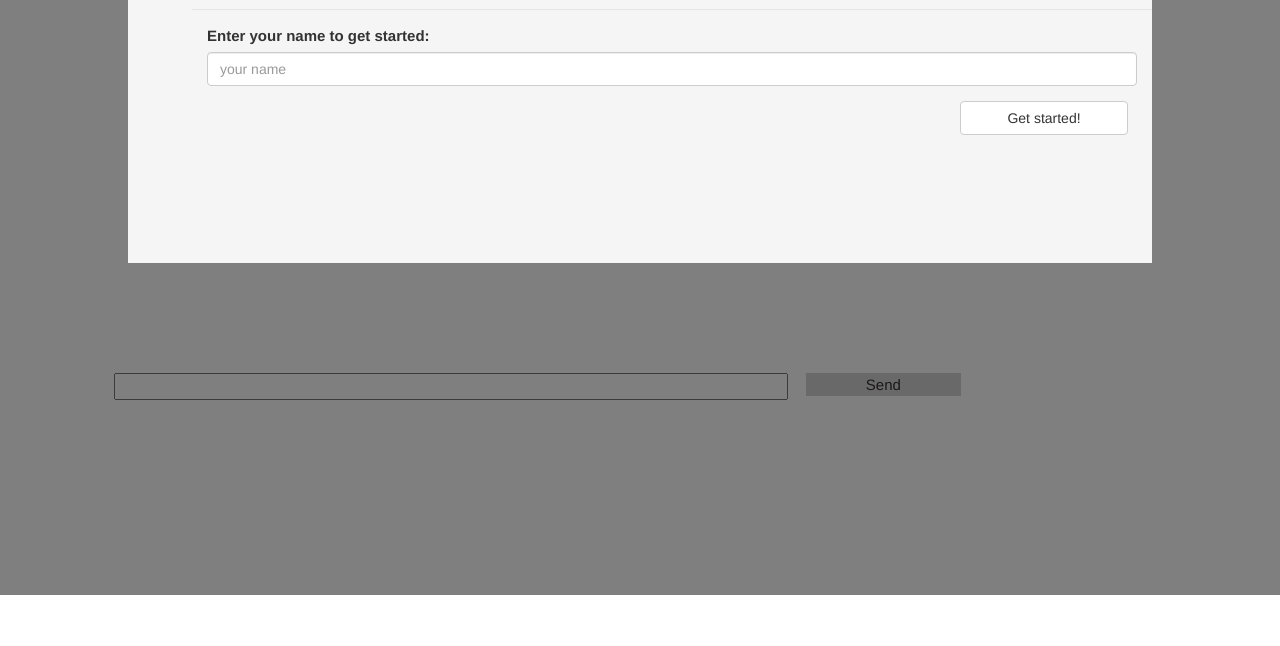
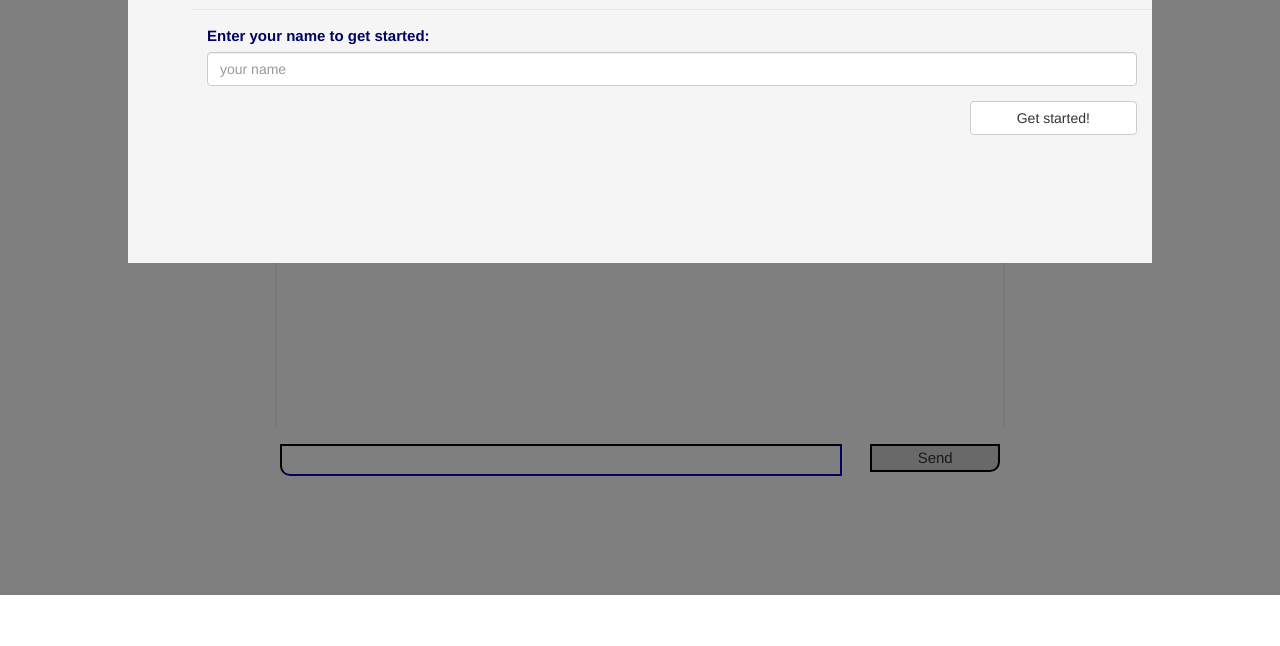
Before and after one commit to mattwarren1234/chat-sockets, a website: page public/index.html in a window 1280 px wide. Shown: the part 205-851 px from the top of the page. Before the commit the page ends 800 px from the top, so only its background shows below. Drawn offline with nearby package versions, Linux system fonts and the light colour scheme; no server answers.

Commit message:
updated styling some

```diff
--- a/public/css/style.css
+++ b/public/css/style.css
@@ -1,16 +1,32 @@
+html {
+    height: 100%;
+    color : rgb(2, 2, 99);
+}
 body {
     margin:8%;
     margin-top:4%;
     font-size:150%;
-    /*background: #949CB1;*/
-    /*color: #324067;*/
+    height: 100%;
+    color : rgb(2, 2, 99);
 }
-#messages { list-style-type: none; margin: 0; padding: 0; }
-#messages li { padding: 5px 10px; }
-#messages li:nth-child(odd) {
-    /*background: #C7CBD6;*/
+input {
+    padding: 3px;
+    border-color : rgb(2, 2, 99);
+}
+.container {
+    height: 100%;
+    max-width: 760px;
 }
 
+#messages { list-style-type: none; margin: 0; padding: 0; }
+
+#messages li { padding: 5px 10px; }
+
+.top {
+    margin: 0 auto;
+    padding-bottom: 5px;
+    border-bottom: 1px solid;
+}
 .top .primary{
     display:inline;
     text-align: left;
@@ -21,13 +37,14 @@ body {
 }
 
 #chatWindow {
-    position:fixed;
-    width:85%;
-    height:60%;
+    margin: 0 auto;
+    height:70%;
+    border-left: 2px solid rgb(239, 239, 239);
+    border-right: 2px solid rgb(239, 239, 239);
 }
 
 #messages{
-    overflow-y: scroll;
+    overflow-y: auto;
     margin-top: 2%;
     margin-bottom: 2%;
     width:100%;
@@ -35,7 +52,6 @@ body {
 }
 
 .modal{
-    /*color: #C7CBD6;*/
     background: whitesmoke;
     font-weight:100;
     margin: 10%;
@@ -45,17 +61,14 @@ body {
     bottom: auto;
 }
 .modal-header h3{
-    /*color: #C7CBD6;*/
     font-weight:100;
 }
 .form-group input{
     font-weight:200;
 }
 #welcomeMessage{
-    /*color: #C7CBD6;*/
 }
 #chatInput {
-    /*background: #4B597E;*/
     padding: 3px;
     bottom: 0;
     width: 100%;
@@ -64,21 +77,13 @@ body {
     font-size: 10px;
 }
 
-#chatInput{
-    width: 80%;
-}
-
 #chatInput input {
-    margin-left:1%;
-    margin-right:1%;
     width: 78%;
     float: left;
 }
 button{
     border:1px;
     border-color: black;
-    margin-left:1%;
-    margin-right:1%;
     background: lightgray;
     color:rgb(54, 49, 49);
     width: 18%;
@@ -89,6 +94,15 @@ button{
 button:hover{
     background-color:black;
     color:white;
+}
+li:nth-child(odd) {
+    background-color: lightgray;
+}
+li:nth-child(even) {
+    background-color: white;
+}
+.message {
+    border-radius: .3em;
 }
 
 .message span {
@@ -112,3 +126,12 @@ button:hover{
     float: right;
     margin-right:5%;
 }
+#m {
+    border-bottom-left-radius: 10px;
+    padding-left: 1em;
+    padding-right: 1em;
+}
+.send {
+    border: 2px solid black;
+    border-bottom-right-radius: 10px;
+}
--- a/public/index.html
+++ b/public/index.html
@@ -4,8 +4,8 @@
         <title>Socket.IO chat</title>
         <script type="text/javascript" src="https://code.jquery.com/jquery-2.1.1.min.js" ></script>
         <link rel="stylesheet" href="//maxcdn.bootstrapcdn.com/bootstrap/3.2.0/css/bootstrap.min.css">
+        <script type="text/javascript" src="//maxcdn.bootstrapcdn.com/bootstrap/3.2.0/js/bootstrap.min.js"></script>
         <link rel="stylesheet" href="css/style.css">
-        <script type="text/javascript" src="//maxcdn.bootstrapcdn.com/bootstrap/3.2.0/js/bootstrap.min.js"></script>
         <script type="text/javascript">
             $(window).load(function() {
                 $('#myModal').modal('show');
@@ -28,17 +28,17 @@
             </div>
         </div> <!--modal-->
 
-
+        <div class="container">
            <div class="top">
               <h4 class="primary" id="welcomeMessage"></h4>
-            <a class="secondary">About</a>
           </div>
           <div id="chatWindow">
               <ul id="messages"></ul>
               <form id="chatInput" action="">
-                <input id="m" autocomplete="off" /><button type="submit" class="">Send</button>
+                  <input id="m" autocomplete="off" /><button class="send" type="submit" class="">Send</button>
               </form>
           </div>
+        </div> <!-- container -->
         <script src="/socket.io/socket.io.js"></script>
         <script>
             var username = '';
@@ -57,6 +57,7 @@
                 };
                 socket.emit('chat message', msg);
                 $('#m').val('');
+                $("#messages").animate({ scrollTop: $('#messages')[0].scrollHeight}, 'slow');
                 return false;
             });
             $('#saveUser').click(function() {
@@ -65,7 +66,7 @@
                     return false;
                 socket.emit('add user', username);
                 $('#myModal').modal('hide');
-                $('#welcomeMessage').text("Welcome, " + username + ". Begin chatting below!")
+                $('#welcomeMessage').text("Welcome, " + username + ". Begin chatting below!");
                 return false;
             });
 
@@ -78,9 +79,6 @@
                     .append($("<span class='timestamp'>").text(timestamp))
                     .hide()
                     .fadeIn(200));
-
-//                    .text(text));
-
             });
             socket.on('user left', function(name) {
                 $('#messages').append(
```
Lines whose indentation alone changed are shown as unchanged.
